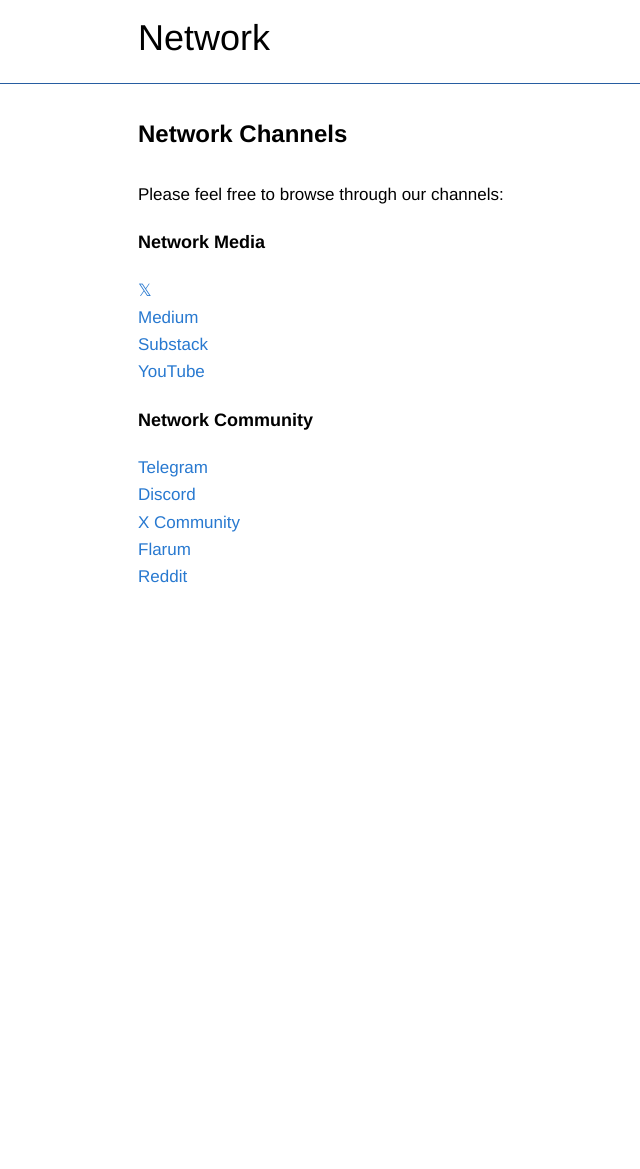
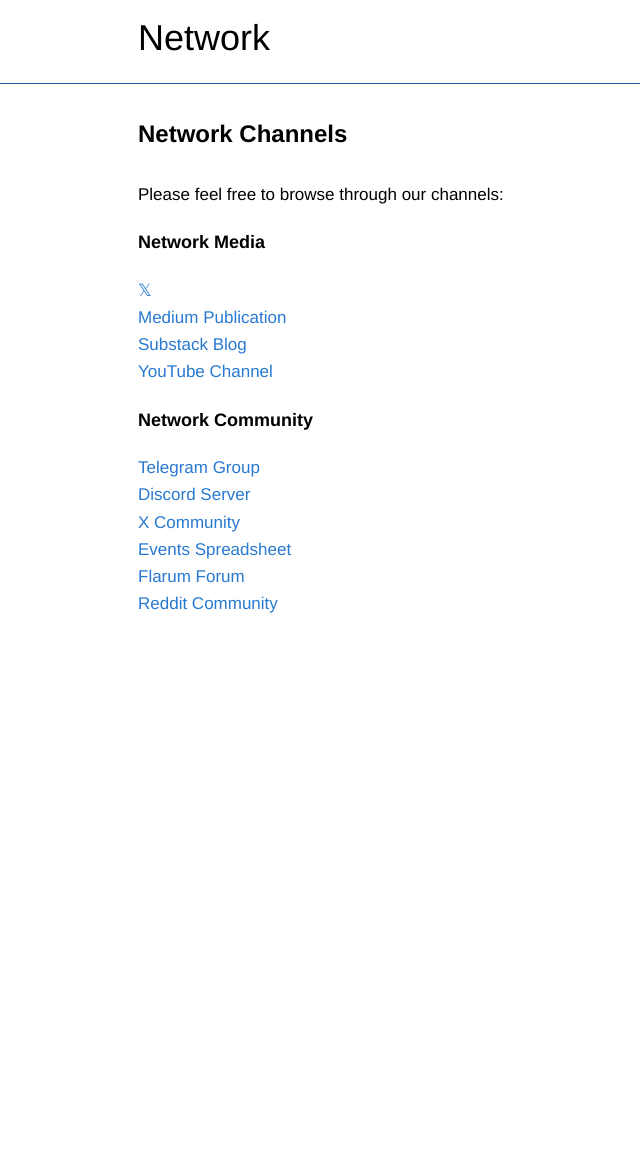
Before and after one commit to networkf/network.github.io, a Jekyll site: the page built from channels.md, in a window 1280 px wide. Shown: the whole page, without its empty margins (137-777 px from the left). Built offline with Jekyll 4.4.1, drawn with Linux system fonts in a browser that asks for light colours; some web fonts are replaced; our own code applies the rules of GitHub Pages for plain Markdown files; the repository's description, which GitHub fills in, is left out; before the commit the page ends 1141 px from its top, so only the background shows below that.

Commit message:
Update channels.md

```diff
--- a/channels.md
+++ b/channels.md
@@ -14,22 +14,24 @@ Please feel free to browse through our channels:
 
 <a href="https://x.com/netw_ork">𝕏</a>
 <br>
-<a href="https://medium.com/@network">Medium</a>
+<a href="https://medium.com/@network">Medium Publication</a>
 <br>
-<a href="https://network.substack.com/">Substack</a>
+<a href="https://network.substack.com/">Substack Blog</a>
 <br>
-<a href="https://youtube.com/@network-foundation">YouTube</a>
+<a href="https://youtube.com/@network-foundation">YouTube Channel</a>
 <br>
 
 <b><font size="4">Network Community</font></b>
 
-<a href="https://t.me/networkfoundation">Telegram</a>
+<a href="https://t.me/networkfoundation">Telegram Group</a>
 <br>
-<a href="https://discord.gg/sCtK6YK">Discord</a>
+<a href="https://discord.gg/sCtK6YK">Discord Server</a>
 <br>
 <a href="https://x.com/i/communities/1725849980240384096">X Community</a>
 <br>
-<a href="https://network.flarum.cloud">Flarum</a>
+<a href="https://docs.google.com/spreadsheets/d/1-0xBlgYIAQINfdKO3GMGhQb0M2UEYW3R15YDr95ov6M">Events Spreadsheet</a>
 <br>
-<a href="https://reddit.com/r/networkfoundation">Reddit</a>
+<a href="https://network.flarum.cloud">Flarum Forum</a>
 <br>
+<a href="https://reddit.com/r/networkfoundation">Reddit Community</a>
+<br>
```
